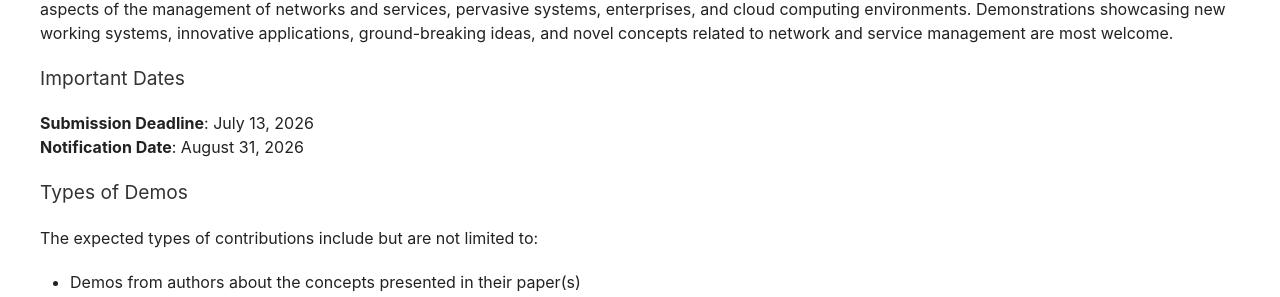
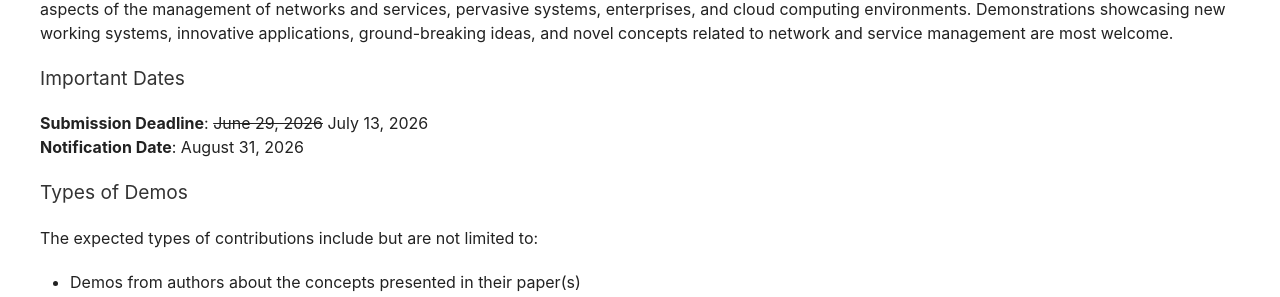
Before and after one commit to stuartclayman/cnsm-2026-website, a Jekyll site: the page built from cfd.html, in a window 1280 px wide. Shown: the part 335-632 px from the top of the page. Built offline with Jekyll 4.4.1, drawn with Linux system fonts in a browser that asks for light colours; nearby versions of some CDN libraries.

Commit message:
Added new deadline date CfD

```diff
--- a/cfd.html
+++ b/cfd.html
@@ -11,7 +11,7 @@
 
 <h3>Important Dates</h3>
 <p>
-  <strong>Submission Deadline</strong>: July 13, 2026<br/>
+  <strong>Submission Deadline</strong>: <s>June 29, 2026</s>  July 13, 2026<br/>
   <strong>Notification Date</strong>: August 31, 2026<br/>
 </p>
 
```
